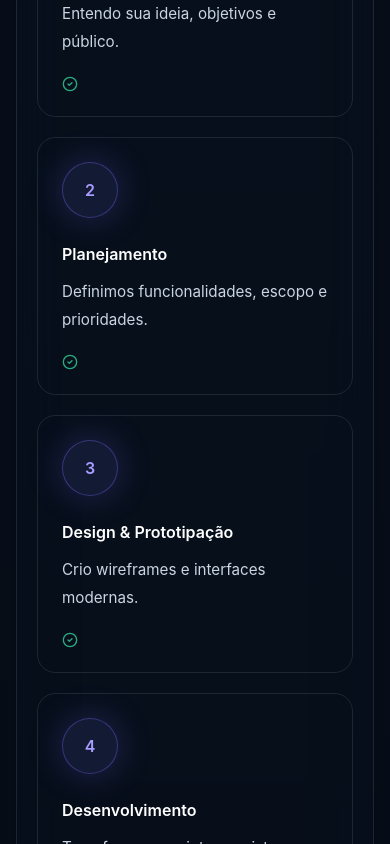
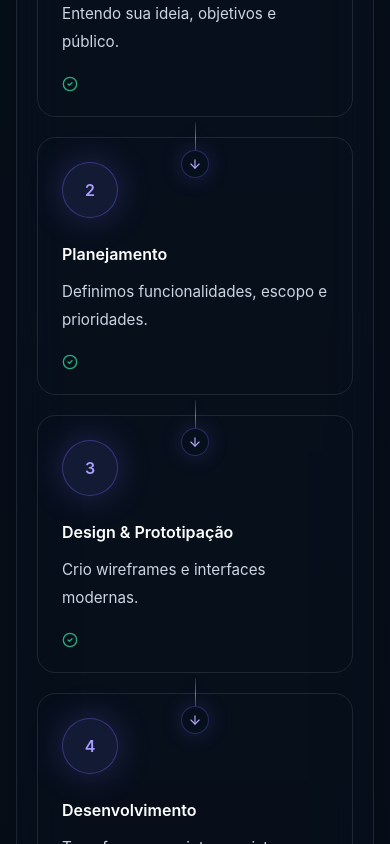
Before and after one commit to hamadvitor0-cell/Portfolio, a Next.js app: page / in a window 390 px wide. Shown: the part 6160-7004 px from the top of the page. Built offline with nearby package versions, Linux system fonts and the light colour scheme.

Commit message:
Refine process timeline connectors

```diff
--- a/src/sections/process.tsx
+++ b/src/sections/process.tsx
@@ -1,4 +1,4 @@
-import { ArrowRight, CheckCircle2 } from "lucide-react";
+import { ArrowDown, ArrowRight, CheckCircle2 } from "lucide-react";
 import { SectionReveal } from "@/components/section-reveal";
 
 const steps = [
@@ -38,15 +38,32 @@ export function ProcessSection() {
           </div>
         </SectionReveal>
 
-        <div className="relative grid gap-5 md:grid-cols-2 xl:grid-cols-3 2xl:grid-cols-6">
+        <div className="relative grid gap-5 md:grid-cols-2 xl:grid-cols-3 2xl:grid-cols-6 2xl:gap-9">
           {steps.map((step, index) => (
-            <SectionReveal key={step.title} delay={index * 0.04} className="relative">
+            <SectionReveal key={step.title} delay={index * 0.04} className="group relative">
               {index < steps.length - 1 ? (
-                <span className="pointer-events-none absolute left-[calc(100%+0.625rem)] top-[4.7rem] z-20 hidden -translate-x-1/2 2xl:flex">
-                  <span className="grid size-7 place-items-center rounded-full border border-[#7c6cff]/25 bg-[#07101d] text-[#a99cff] shadow-[0_0_24px_rgba(124,108,255,0.18)]">
-                    <ArrowRight className="size-3.5" />
+                <>
+                  <span
+                    aria-hidden="true"
+                    className="pointer-events-none absolute left-1/2 top-[calc(100%+0.28rem)] z-20 flex -translate-x-1/2 flex-col items-center md:hidden"
+                  >
+                    <span className="h-8 w-px rounded-full bg-gradient-to-b from-[#7c6cff]/20 via-[#9b8cff]/70 to-[#22d3ee]/25 shadow-[0_0_18px_rgba(124,108,255,0.18)]" />
+                    <span className="-mt-1 grid size-7 place-items-center rounded-full border border-[#7c6cff]/30 bg-[#07101d]/95 text-[#b7a8ff] shadow-[0_0_22px_rgba(124,108,255,0.2)] backdrop-blur-xl transition duration-300 group-hover:border-[#9b8cff]/55 group-hover:text-white">
+                      <ArrowDown className="size-3.5 transition duration-300 group-hover:translate-y-0.5" />
+                    </span>
                   </span>
-                </span>
+
+                  <span
+                    aria-hidden="true"
+                    className="pointer-events-none absolute left-[calc(100%+1.125rem)] top-[4.8rem] z-20 hidden -translate-x-1/2 items-center 2xl:flex"
+                  >
+                    <span className="relative flex h-6 w-11 items-center justify-end overflow-hidden rounded-full border border-[#7c6cff]/20 bg-[#07101d]/70 pr-1.5 shadow-[0_0_20px_rgba(124,108,255,0.12)] backdrop-blur-xl transition duration-300 group-hover:border-[#9b8cff]/45 group-hover:bg-[#111936]/80 group-hover:shadow-[0_0_26px_rgba(124,108,255,0.22)]">
+                      <span className="absolute left-1.5 right-4 top-1/2 h-px -translate-y-1/2 rounded-full bg-gradient-to-r from-[#7c6cff]/20 via-[#9b8cff]/75 to-[#22d3ee]/45" />
+                      <span className="absolute left-1.5 top-1/2 size-1 -translate-y-1/2 rounded-full bg-[#7c6cff]/60 shadow-[0_0_10px_rgba(124,108,255,0.5)]" />
+                      <ArrowRight className="relative size-3.5 text-[#c4bbff] transition duration-300 group-hover:translate-x-0.5 group-hover:text-white" />
+                    </span>
+                  </span>
+                </>
               ) : null}
               <article className="relative h-full min-h-[14rem] rounded-[1.15rem] border border-white/10 bg-[#0b1220]/82 p-6 transition duration-300 hover:-translate-y-1 hover:border-[#7c6cff]/45 hover:bg-white/[0.055]">
                 <span className="relative z-10 mb-6 grid size-14 place-items-center rounded-full border border-[#7c6cff]/35 bg-[#121a34] text-base font-semibold text-[#a99cff] shadow-[0_0_34px_rgba(124,108,255,0.26)]">
```
